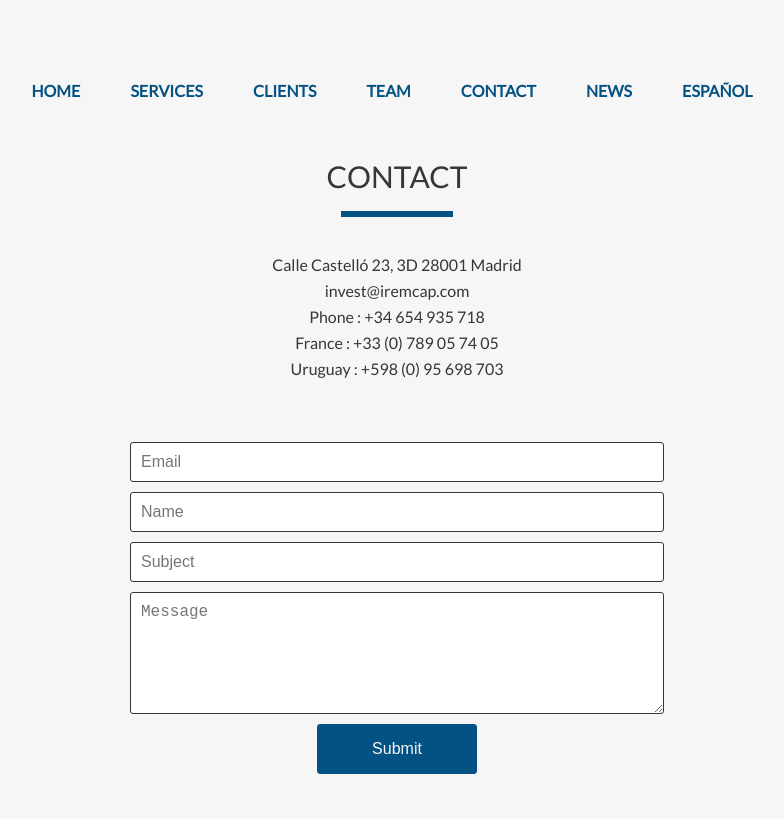
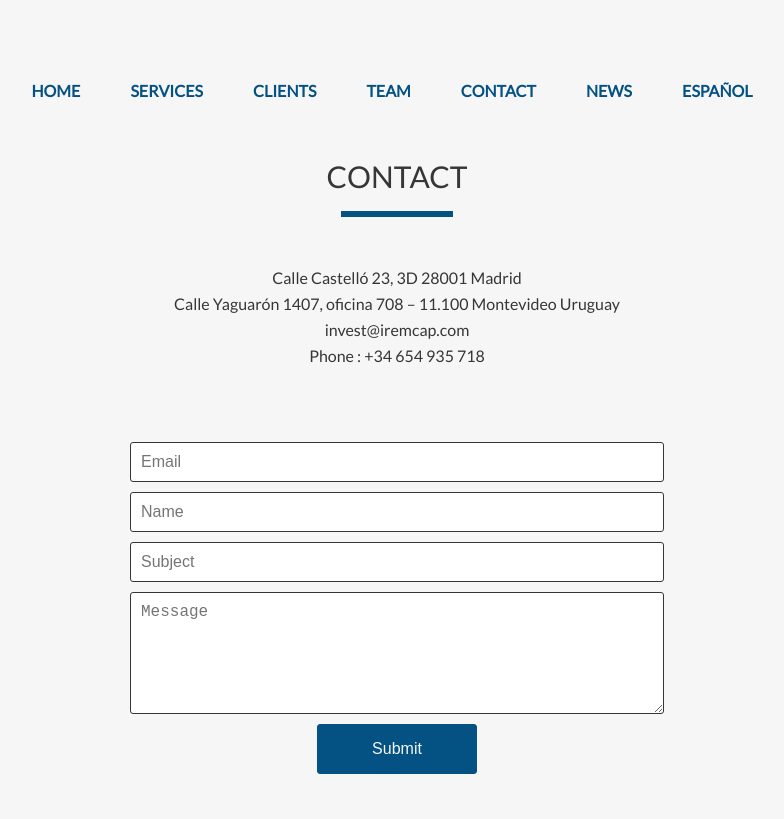
Before and after one commit to cserron/iremcap, a Jekyll site: the page built from contact.md, in a window 1280 px wide. Shown: the top 819 px of the page, without its empty margins (243-1027 px from the left). Built offline with Jekyll 4.4.1, drawn with Linux system fonts in a browser that asks for light colours; grey boxes are pictures that could not be loaded.

Commit message:
Updated contact information.

```diff
--- a/_data/page__contact.yml
+++ b/_data/page__contact.yml
@@ -3,18 +3,14 @@ en:
   title: CONTACT
 
   info:
-    street: Calle Castelló 23, 3D 28001 Madrid
+    addresses:
+      - Calle Castelló 23, 3D 28001 Madrid
+      - Calle Yaguarón 1407, oficina 708 – 11.100 Montevideo Uruguay
     email: invest@iremcap.com
     phones:
       - label: >
           Phone :
         phone: +34 654 935 718
-      - label: >
-          France :
-        phone: +33 (0) 789 05 74 05
-      - label: >
-          Uruguay :
-        phone: +598 (0) 95 698 703
 
   location: https://www.google.com/maps/embed?pb=!1m18!1m12!1m3!1d5886.980219283081!2d-3.684083449703771!3d40.42401702758132!2m3!1f0!2f0!3f0!3m2!1i1024!2i768!4f13.1!3m3!1m2!1s0xd4228bd45e80f75%3A0xb46e43933cd3cb22!2sCalle+de+Castell%C3%B3%2C+23!5e0!3m2!1ses-419!2suy!4v1506018525941
 
@@ -41,18 +37,14 @@ es:
   title: CONTACTO
 
   info:
-    street: Calle Castelló 23, 3D 28001 Madrid
+    addresses:
+      - Calle Castelló 23, 3D 28001 Madrid
+      - Calle Yaguarón 1407, oficina 708 – 11.100 Montevideo Uruguay
     email: invest@iremcap.com
     phones:
       - label: >
           Móvil :
         phone: +34 654 935 718
-      - label: >
-          Francia :
-        phone: +33 (0) 789 05 74 05
-      - label: >
-          Uruguay :
-        phone: +598 (0) 95 698 703
 
   location: https://www.google.com/maps/embed?pb=!1m18!1m12!1m3!1d5886.980219283081!2d-3.684083449703771!3d40.42401702758132!2m3!1f0!2f0!3f0!3m2!1i1024!2i768!4f13.1!3m3!1m2!1s0xd4228bd45e80f75%3A0xb46e43933cd3cb22!2sCalle+de+Castell%C3%B3%2C+23!5e0!3m2!1ses-419!2suy!4v1506018525941
 
--- a/_layouts/contact.html
+++ b/_layouts/contact.html
@@ -12,13 +12,14 @@ layout: default
         container-classes=''
     %}
 
-
     <div class="info">
-        <span class="info__item">{{page_data.info.street}}</span>
-        <a class="info__item" href="mailto:{{page_data.email}}">{{page_data.info.email}}</a>
-        {% for item in page_data.info.phones %}
+      {% for address in page_data.info.addresses %}
+        <span class="info__item">{{address}}</span>
+      {% endfor %}
+      <a class="info__item" href="mailto:{{page_data.email}}">{{page_data.info.email}}</a>
+      {% for item in page_data.info.phones %}
         <a class="info__item" href="tel:{{item.phone}}">{{item.label}} {{item.phone}}</a>
-        {% endfor %}
+      {% endfor %}
     </div>
 
     {% include common/form.html
```
